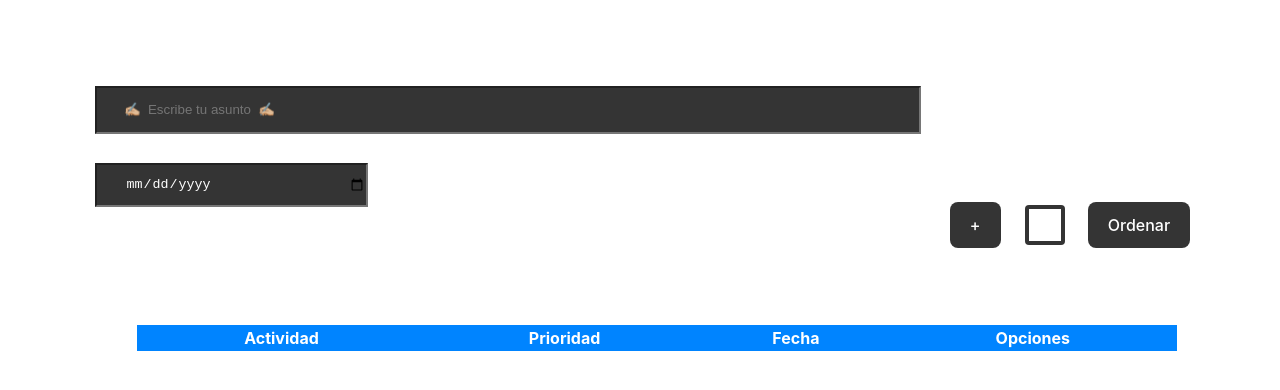
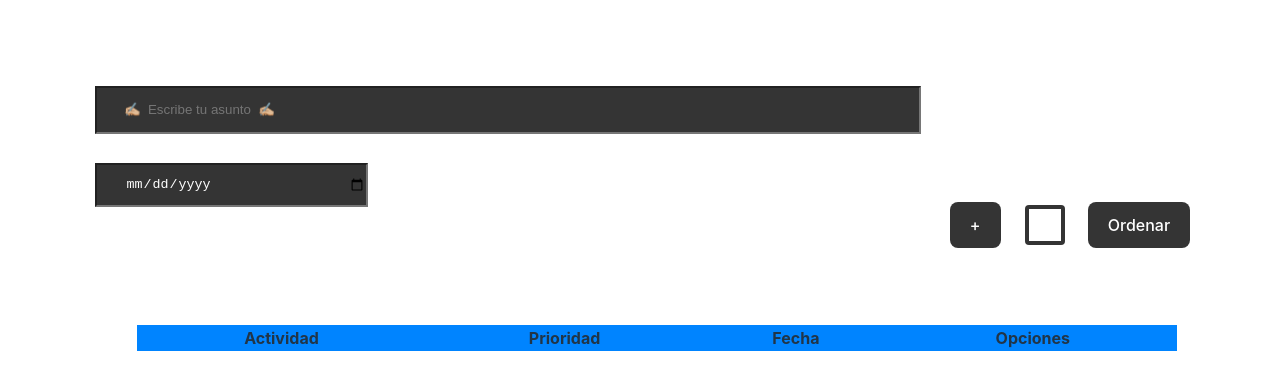
Before and after one commit to miguerlfr/tareas, a Vue app: page / in a window 1280 px wide. Shown: the top 390 px of the page. Built offline with nearby package versions, Linux system fonts and the light colour scheme.

Commit message:
Update App.vue

```diff
--- a/src/App.vue
+++ b/src/App.vue
@@ -83,10 +83,6 @@ function eliminar(i) {
 </template>
 
 <style scoped>
-* {
-  color: white;
-}
-
 .actividad {
   position: absolute;
   top: 7%;
```
